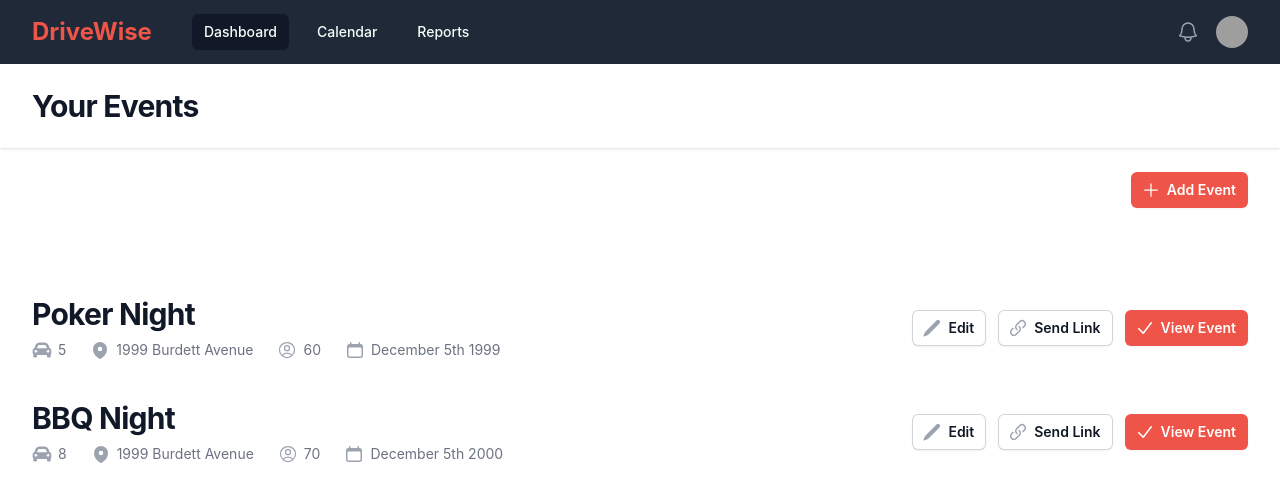
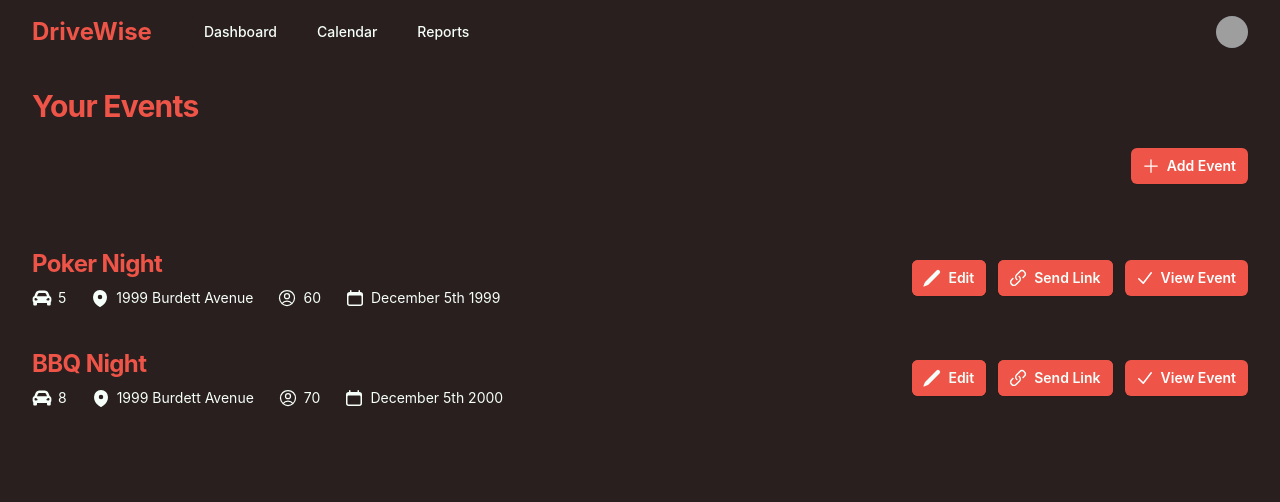
Before and after one commit to Drive-Wise/react-frontend, a React (Create React App) app in the folder drivewise/: page /Dashboard in a window 1280 px wide. Shown: the top 502 px of the page. Built offline with nearby package versions, Linux system fonts and the light colour scheme; grey boxes are pictures that could not be loaded.

Commit message:
style changes and removals

```diff
--- a/drivewise/src/Pages/Dashboard/Dashboard.js
+++ b/drivewise/src/Pages/Dashboard/Dashboard.js
@@ -3,19 +3,16 @@ import { Disclosure, Menu, Transition } from '@headlessui/react'
 import { Bars3Icon, BellIcon, PlusIcon, UserCircleIcon, XMarkIcon } from '@heroicons/react/24/outline'
 import { FaCarAlt } from "react-icons/fa";
 import { Dialog } from '@headlessui/react'
-import { ExclamationTriangleIcon } from '@heroicons/react/24/outline'
 import {
-  BriefcaseIcon,
   CalendarIcon,
   CheckIcon,
   ChevronDownIcon,
-  CurrencyDollarIcon,
   LinkIcon,
   MapPinIcon,
   PencilIcon,
 } from '@heroicons/react/20/solid'
-import { Button, Checkbox, Label, TextInput } from 'flowbite-react';
-import { generatePath } from 'react-router-dom';
+import { Button,  Label, TextInput } from 'flowbite-react';
+
 
 
 export default function DashBoard(){
@@ -92,8 +89,8 @@ function DashBoardPage() {
   const { events, addEvent } = useEvents();
   return (
     <>
-      <div className="min-h-full">
-        <Disclosure as="nav" className="bg-gray-800">
+      <div className="min-h-screen bg-background">
+        <Disclosure as="nav" className="bg-background">
           {({ open }) => (
             <>
               <div className="mx-auto max-w-7xl px-4 sm:px-6 lg:px-8">
@@ -110,7 +107,7 @@ function DashBoardPage() {
                             href={item.href}
                             className={classNames(
                               item.current
-                                ? 'bg-gray-900 text-textp'
+                                ? 'bg-background text-textp'
                                 : 'text-textp hover:bg-gray-700 hover:text-textp',
                               'rounded-md px-3 py-2 text-sm font-medium'
                             )}
@@ -124,15 +121,6 @@ function DashBoardPage() {
                   </div>
                   <div className="hidden md:block">
                     <div className="ml-4 flex items-center md:ml-6">
-                      <button
-                        type="button"
-                        className="relative rounded-full bg-gray-800 p-1 text-gray-400 hover:text-white focus:outline-none focus:ring-2 focus:ring-white focus:ring-offset-2 focus:ring-offset-gray-800"
-                      >
-                        <span className="absolute -inset-1.5" />
-                        <span className="sr-only">View notifications</span>
-                        <BellIcon className="h-6 w-6" aria-hidden="true" />
-                      </button>
-
                       {/* Profile dropdown */}
                       <Menu as="div" className="relative ml-3">
                         <div>
@@ -240,13 +228,13 @@ function DashBoardPage() {
           )}
         </Disclosure>
 
-        <header className="bg-white shadow">
-          <div className="mx-auto max-w-7xl px-4 py-6 sm:px-6 lg:px-8">
-            <h1 className="text-3xl font-bold tracking-tight text-gray-900">Your Events</h1>
+        <header >
+          <div className="mx-auto max-w-7xl px-4 py-6 sm:px-6 lg:px-8 bg-background">
+            <h1 className="text-3xl font-bold tracking-tight text-title ">Your Events</h1>
           </div>
         </header>
         <main>
-          <div className='flex justify-end mx-auto max-w-7xl py-6 sm:px-6 lg:px-8'>
+          <div className='flex justify-end mx-auto max-w-7xl  sm:px-6 lg:px-8'>
             <ModalButton />
           </div>
 
@@ -266,24 +254,24 @@ function Event({eventName,drivers,location,attendees,date}) {
   return (
     <div className="lg:flex lg:items-center lg:justify-between my-10">
       <div className="min-w-0 flex-1">
-        <h2 className="text-2xl font-bold leading-7 text-gray-900 sm:truncate sm:text-3xl sm:tracking-tight">
+        <h2 className="text-2xl font-bold leading-7 text-title sm:truncate sm:text-2xl sm:tracking-tight">
           {eventName}
         </h2>
         <div className="mt-1 flex flex-col sm:mt-0 sm:flex-row sm:flex-wrap sm:space-x-6">
-          <div className="mt-2 flex items-center text-sm text-gray-500">
-            <FaCarAlt className="mr-1.5 h-5 w-5 flex-shrink-0 text-gray-400" aria-hidden="true"/>
+          <div className="mt-2 flex items-center text-sm text-textp">
+            <FaCarAlt className="mr-1.5 h-5 w-5 flex-shrink-0 text-textp" aria-hidden="true"/>
             {drivers}
           </div>
-          <div className="mt-2 flex items-center text-sm text-gray-500">
-            <MapPinIcon className="mr-1.5 h-5 w-5 flex-shrink-0 text-gray-400" aria-hidden="true" />
+          <div className="mt-2 flex items-center text-sm text-textp">
+            <MapPinIcon className="mr-1.5 h-5 w-5 flex-shrink-0 text-textp" aria-hidden="true" />
             {location}
           </div>
-          <div className="mt-2 flex items-center text-sm text-gray-500">
-            <UserCircleIcon className="mr-1.5 h-5 w-5 flex-shrink-0 text-gray-400" aria-hidden="true" />
+          <div className="mt-2 flex items-center text-sm text-textp">
+            <UserCircleIcon className="mr-1.5 h-5 w-5 flex-shrink-0 text-textp" aria-hidden="true" />
             {attendees}
           </div>
-          <div className="mt-2 flex items-center text-sm text-gray-500">
-            <CalendarIcon className="mr-1.5 h-5 w-5 flex-shrink-0 text-gray-400" aria-hidden="true" />
+          <div className="mt-2 flex items-center text-sm text-textp">
+            <CalendarIcon className="mr-1.5 h-5 w-5 flex-shrink-0 text-textp" aria-hidden="true" />
             {date}
           </div>
         </div>
@@ -292,9 +280,9 @@ function Event({eventName,drivers,location,attendees,date}) {
         <span className="hidden sm:block">
           <button
             type="button"
-            className="inline-flex items-center rounded-md bg-white px-3 py-2 text-sm font-semibold text-gray-900 shadow-sm ring-1 ring-inset ring-gray-300 hover:bg-gray-50"
+            className="inline-flex items-center rounded-md bg-title px-3 py-2 text-sm font-semibold text-textp shadow-sm ring-1 ring-inset ring-title hover:bg-gray-50"
           >
-            <PencilIcon className="-ml-0.5 mr-1.5 h-5 w-5 text-gray-400" aria-hidden="true" />
+            <PencilIcon className="-ml-0.5 mr-1.5 h-5 w-5 text-textp" aria-hidden="true" />
             Edit
           </button>
         </span>
@@ -302,9 +290,9 @@ function Event({eventName,drivers,location,attendees,date}) {
         <span className="ml-3 hidden sm:block">
           <button
             type="button"
-            className="inline-flex items-center rounded-md bg-white px-3 py-2 text-sm font-semibold text-gray-900 shadow-sm ring-1 ring-inset ring-gray-300 hover:bg-gray-50"
+            className="inline-flex items-center rounded-md bg-title px-3 py-2 text-sm font-semibold text-textp shadow-sm ring-1 ring-inset ring-title hover:bg-gray-50"
           >
-            <LinkIcon className="-ml-0.5 mr-1.5 h-5 w-5 text-gray-400" aria-hidden="true" />
+            <LinkIcon className="-ml-0.5 mr-1.5 h-5 w-5 text-textp" aria-hidden="true" />
             Send Link
           </button>
         </span>
```
